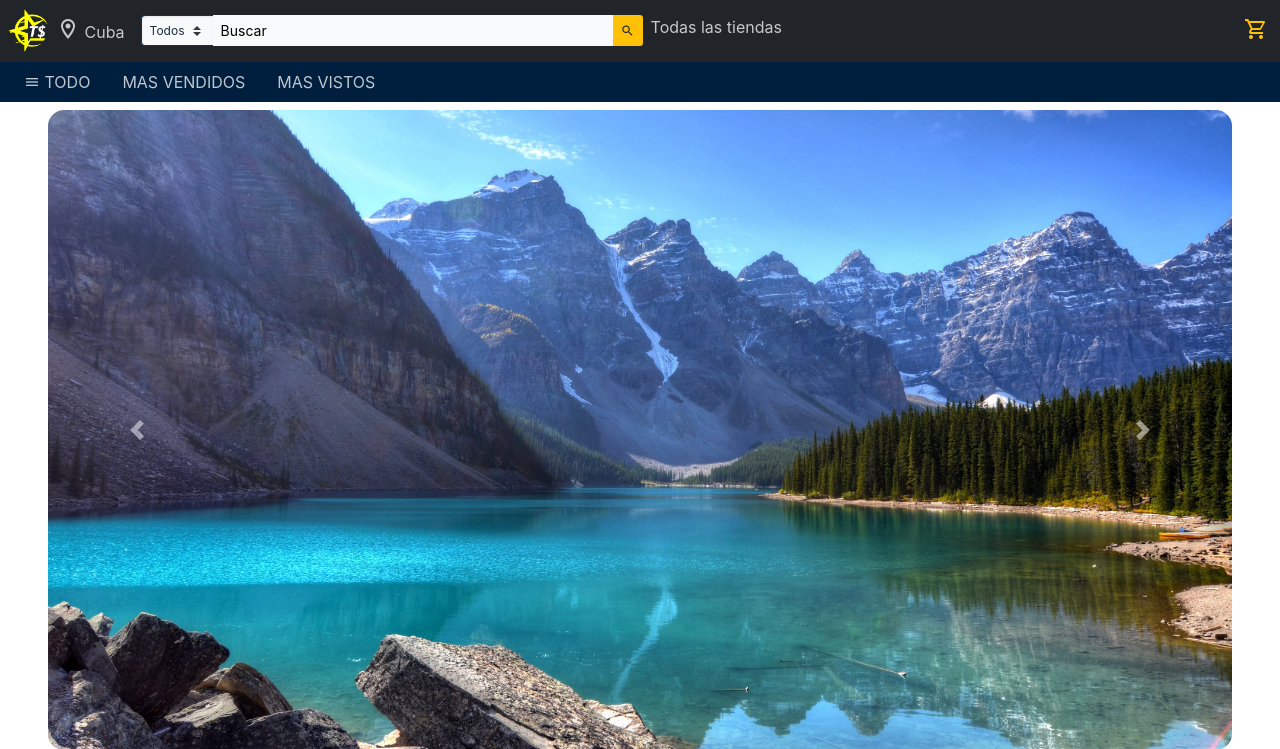
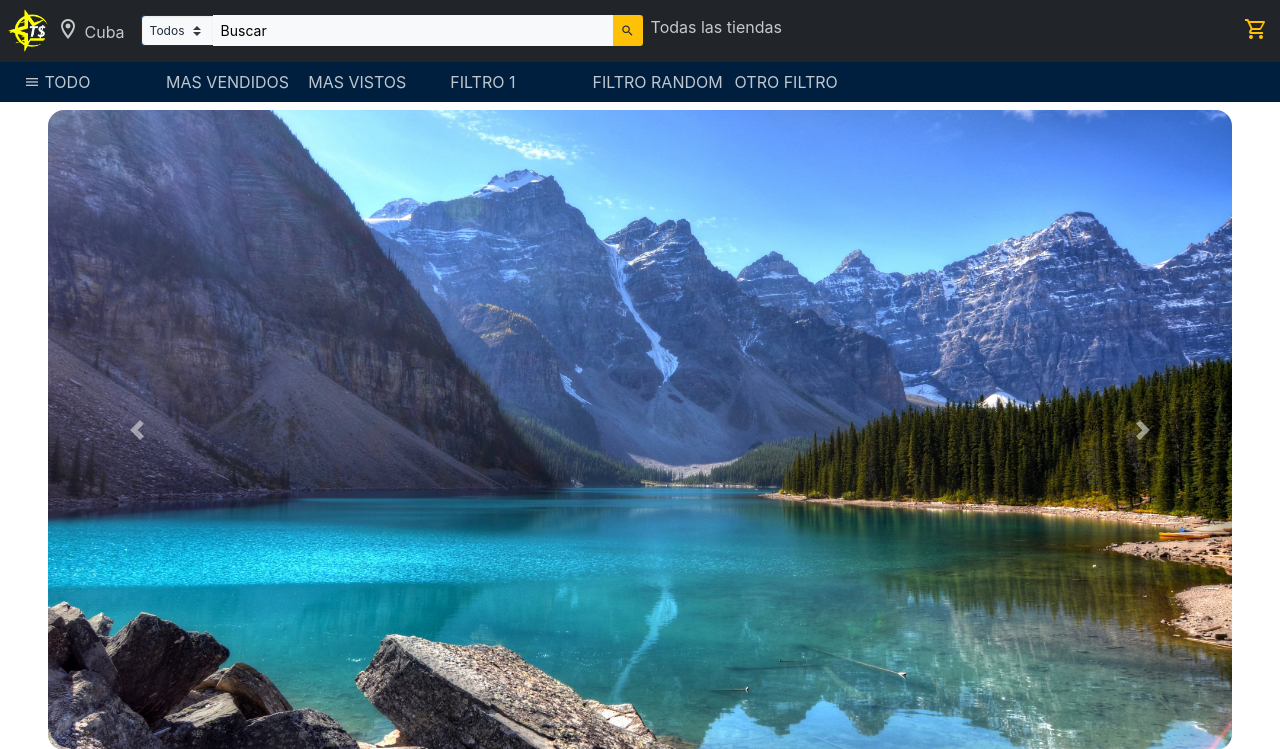
Before and after one commit to gveitia13/mercocuba, a Django app: page /home/ in a window 1280 px wide. Shown: the top 749 px of the page. Run offline with Django 3.2, Linux system fonts and the light colour scheme; some libraries are stand-ins or nearby versions.

Commit message:
scroll horizontal navbar

```diff
--- a/static/css/mystyle.css
+++ b/static/css/mystyle.css
@@ -315,3 +315,7 @@
 .form-buscar-navbar:active {
     outline: none;
 }
+
+body {
+    overflow-x: hidden;
+}
--- a/templates/sub_navbar.html
+++ b/templates/sub_navbar.html
@@ -1,11 +1,9 @@
 <nav class=" navbar navbar-expand navbar-dark navbar-navy py-0"
      style="margin-left: 0;border-top-color: transparent">
-    <div class="container-fluid grid-container">
+    <div class="container-fluid swiper mySwiper">
         <!-- Left navbar links -->
-        <ul class="navbar-nav">
-            {#            <li rel="store" class="px-1 nav-item">#}
-            {#                <span class="d-sm-inline-block d-none"> TODO</span>#}
-            <li class="dropdown nav-link ">
+        <ul class="navbar-nav swiper-wrapper">
+            <li class="dropdown nav-link swiper-slide text-nowrap">
                 <a class="" href="#" role="button" style="color:inherit"
                    data-toggle="dropdown" aria-haspopup="true" aria-expanded="false">
                     <i class="mdi mdi mdi-menu d-sm-inline-block"></i> TODO
@@ -16,13 +14,24 @@
                     <a class="dropdown-item" href="#">Categoria 3</a>
                 </div>
             </li>
-            {#            </li>#}
-            <li class="nav-link" style="cursor: pointer">
+
+            <li class="nav-link swiper-slide text-nowrap" style="cursor: pointer">
                 <span class=""> MAS VENDIDOS</span>
             </li>
-            <li class="nav-link" style="cursor: pointer">
-                <span class=""> MAS VISTOS</span>
+            <li class="nav-link swiper-slide text-nowrap" style="cursor: pointer">
+                <span class=""> MAS VISTOS </span>
+            </li>
+
+            <li class="nav-link swiper-slide text-nowrap" style="cursor: pointer">
+                <span class=""> FILTRO 1</span>
+            </li>
+            <li class="nav-link swiper-slide text-nowrap" style="cursor: pointer">
+                <span class=""> FILTRO RANDOM</span>
+            </li>
+            <li class="nav-link swiper-slide text-nowrap" style="cursor: pointer">
+                <span class=""> OTRO FILTRO</span>
             </li>
         </ul>
+{#        <div class="swiper-pagination"></div>#}
     </div>
 </nav>
```
Also changed, not shown: templates/base.html (+30 -0 lines), static/css/xds.scss (added).
